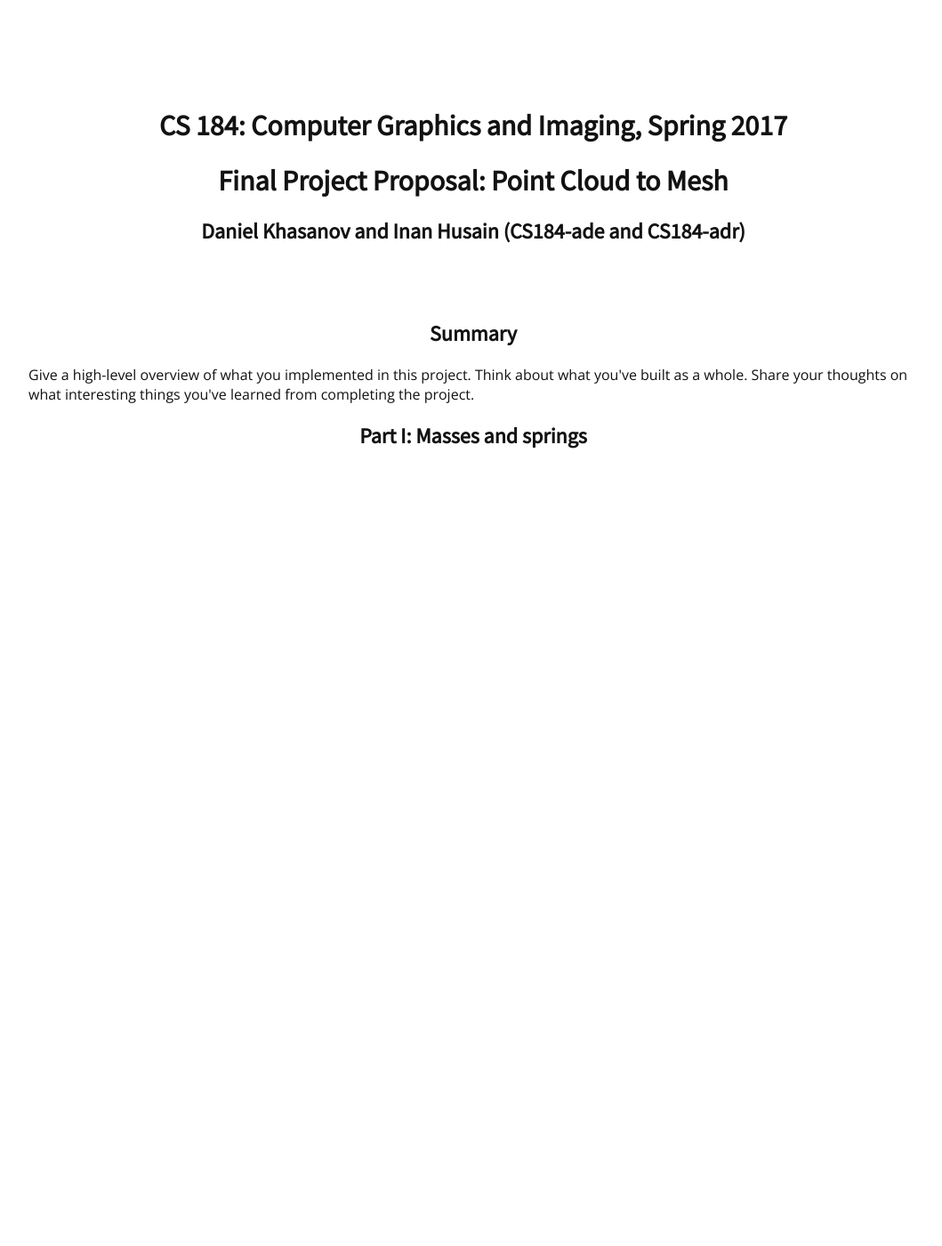
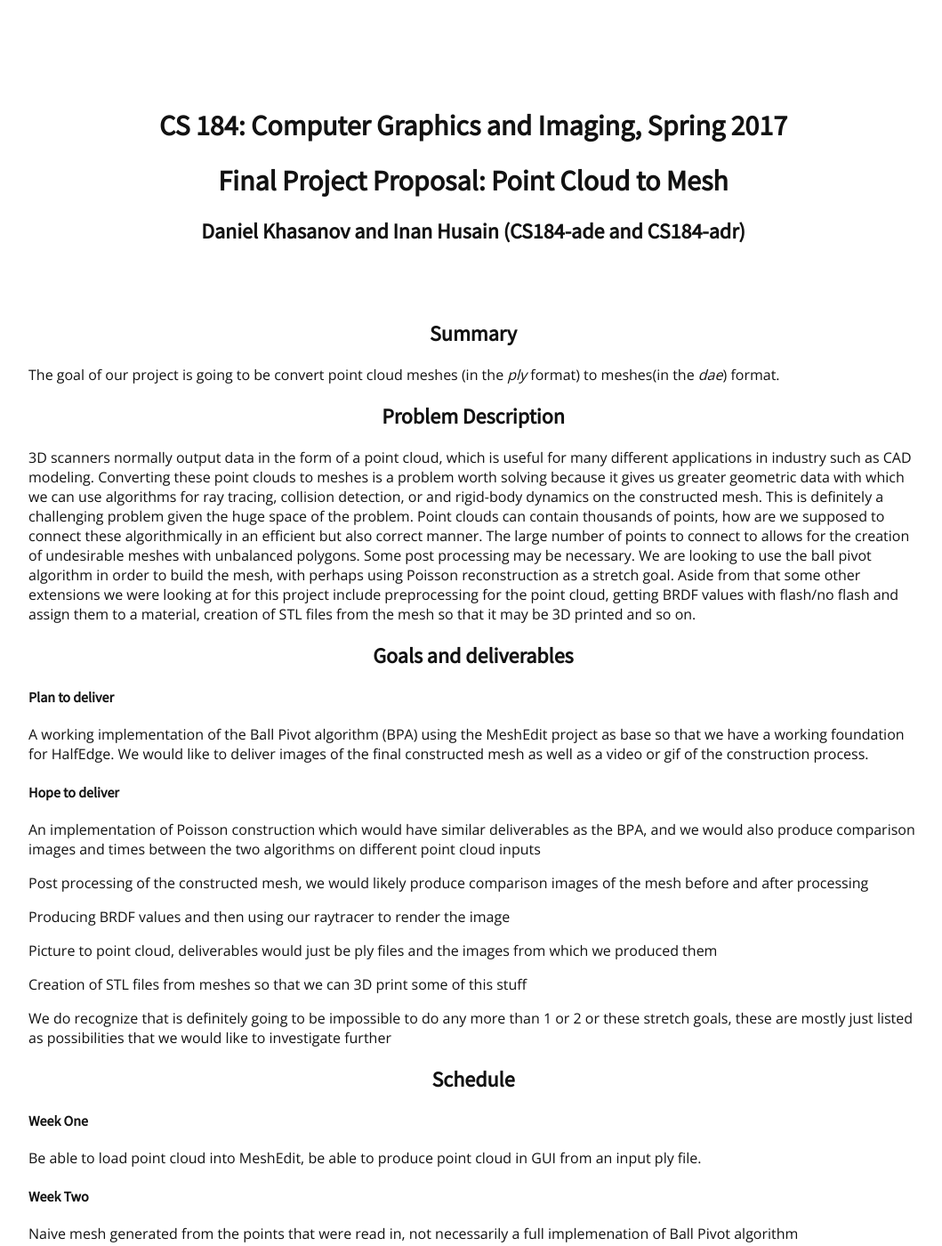
Before and after one commit to TheInan/TheInan.github.io, a Jekyll site: the page index.html, which Jekyll copies as it is, in a window 1280 px wide and 1400 px high. Shown: the whole window at 89% size, without its empty margins (108-1167 px from the left). Built offline with Jekyll 4.4.1, drawn with Linux system fonts in a browser that asks for light colours; some of the changed text lies outside the part shown.

Commit message:
dis proposal tho

```diff
--- a/index.html
+++ b/index.html
@@ -15,7 +15,7 @@
     font-family: 'Source Sans Pro', sans-serif;
   }
 </style>
-<title>CS 184 Mesh Editor</title>
+<title>CS 184 Final Project Proposal</title>
 <meta http-equiv="content-type" content="text/html; charset=utf-8" />
 <link href="https://fonts.googleapis.com/css?family=Open+Sans|Source+Sans+Pro" rel="stylesheet">
 </head>
@@ -32,10 +32,43 @@
 <div>
 
 <h2 align="middle">Summary</h2>
-<p>Give a high-level overview of what you implemented in this project. Think about what you've built as a whole. Share your thoughts on what interesting things you've learned from completing the project.</p>
+<p>The goal of our project is going to be convert point cloud meshes (in the <em>ply</em> format) to meshes(in the <em>dae</em>) format.</p>
 
-<h2 align="middle">Part I: Masses and springs</h2>
+<h2 align="middle">Problem Description</h2>
+<p> 3D scanners normally output data in the form of a point cloud, which is useful for many different applications in industry such as CAD modeling. Converting
+  these point clouds to meshes is a problem worth solving because it gives us greater geometric data with which we can use algorithms for ray tracing, collision detection, or and rigid-body dynamics on
+  the constructed mesh. This is definitely a challenging problem given the huge space of the problem. Point clouds can contain thousands of points, how are we supposed to connect these algorithmically in an efficient but also correct manner.
+  The large number of points to connect to allows for the creation of undesirable meshes with unbalanced polygons. Some post processing may be necessary. We are looking to use the ball pivot algorithm in order to build the mesh, with perhaps using Poisson reconstruction as a
+  stretch goal. Aside from that some other extensions we were looking at for this project include preprocessing for the point cloud, getting BRDF values with flash/no flash and assign them to a material, creation of STL files from the mesh so that it may be 3D printed and so on.</p>
+
+<h2 align="middle">Goals and deliverables</h2>
+<h4> Plan to deliver </h4>
+<p>A working implementation of the Ball Pivot algorithm (BPA) using the MeshEdit project as base so that we have a working foundation for HalfEdge. We would like to deliver images of the final constructed mesh as well as a video or gif of the construction process.</p>
+<h4> Hope to deliver </h4>
+<p> An implementation of Poisson construction which would have similar deliverables as the BPA, and we would also produce comparison images and times between the two algorithms on different point cloud inputs</p>
+<p> Post processing of the constructed mesh, we would likely produce comparison images of the mesh before and after processing</p>
+<p> Producing BRDF values and then using our raytracer to render the image </p>
+<p> Picture to point cloud, deliverables would just be ply files and the images from which we produced them </p>
+<p> Creation of STL files from meshes so that we can 3D print some of this stuff </p>
+<p> We do recognize that is definitely going to be impossible to do any more than 1 or 2 or these stretch goals, these are mostly just listed as possibilities that we would like to investigate further </p>
 
 
+<h2 align="middle">Schedule</h2>
+<h4> Week One </h4>
+<p> Be able to load point cloud into MeshEdit, be able to produce point cloud in GUI from an input ply file. </p>
+<h4> Week Two </h4>
+<p> Naive mesh generated from the points that were read in, not necessarily a full implemenation of Ball Pivot algorithm </p>
+<h4> Week Three </h4>
+<p> Get a full working implementation of BPA </p>
+<h4> Week Four </h4>
+<p> Reserved for one of the stretch, likely picture to point cloud</p>
+<p> This is honestly a very conservative estimate for what we hope to accomplish with this project. Ideally we'd like to get a full working implementation of BPA sooner, probably around week 2.
+  This would give us more time to dedicate to one or more of our stretch goals. </p>
+
+<h2 align="middle"> Resources</h2>
+<p> We would use the <a href="http://graphics.stanford.edu/data/3Dscanrep/">The Stanford 3D Scanning Repository</a> as a place to get our initial point clouds from. We would use these two papers <a href="http://www.research.ibm.com/vistechnology/pdf/bpa_tvcg.pdf">here</a> and
+   <a href="http://research.microsoft.com/en-us/um/people/hoppe/poissonrecon.pdf">here</a> to implement BPA and Poisson reconstruction. We'd use these videos (<a href="https://www.youtube.com/watch?v=j7PGgrMSi5o">here</a> and <a href="https://www.youtube.com/watch?v=avl4xyyp730&t=36s">here</a>) as starting points for generating a point cloud from several pictures taken.
+   Should we decide to work on more of the other stretch goals, we'll like find our resources for those ideas as well. </p>
+<p> We will be developing using C++ on either OS X or Ubuntu using the MeshEdit code from Project 2/3. </p>
 </body>
 </html>
```
